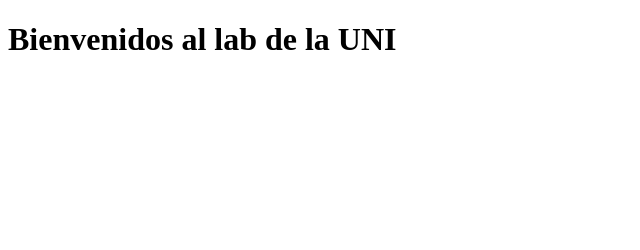
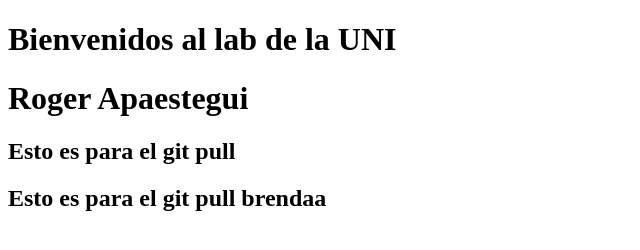
Before and after one commit to eduardoorm/workshop-git-github, a plain HTML site: page index.html in a window 1280 px wide. Shown: the whole page, without its empty margins (0-640 px from the left). Drawn offline with Linux system fonts and the light colour scheme.

Commit message:
cambio pull

```diff
--- a/index.html
+++ b/index.html
@@ -7,5 +7,9 @@
 </head>
 <body>
     <h1> Bienvenidos al lab de la UNI</h1>
+    <h1> Roger Apaestegui</h1>
+
+    <h2>Esto es para el git pull</h2>
+    <h2>Esto es para el git pull brendaa</h2>
 </body>
 </html>
```
